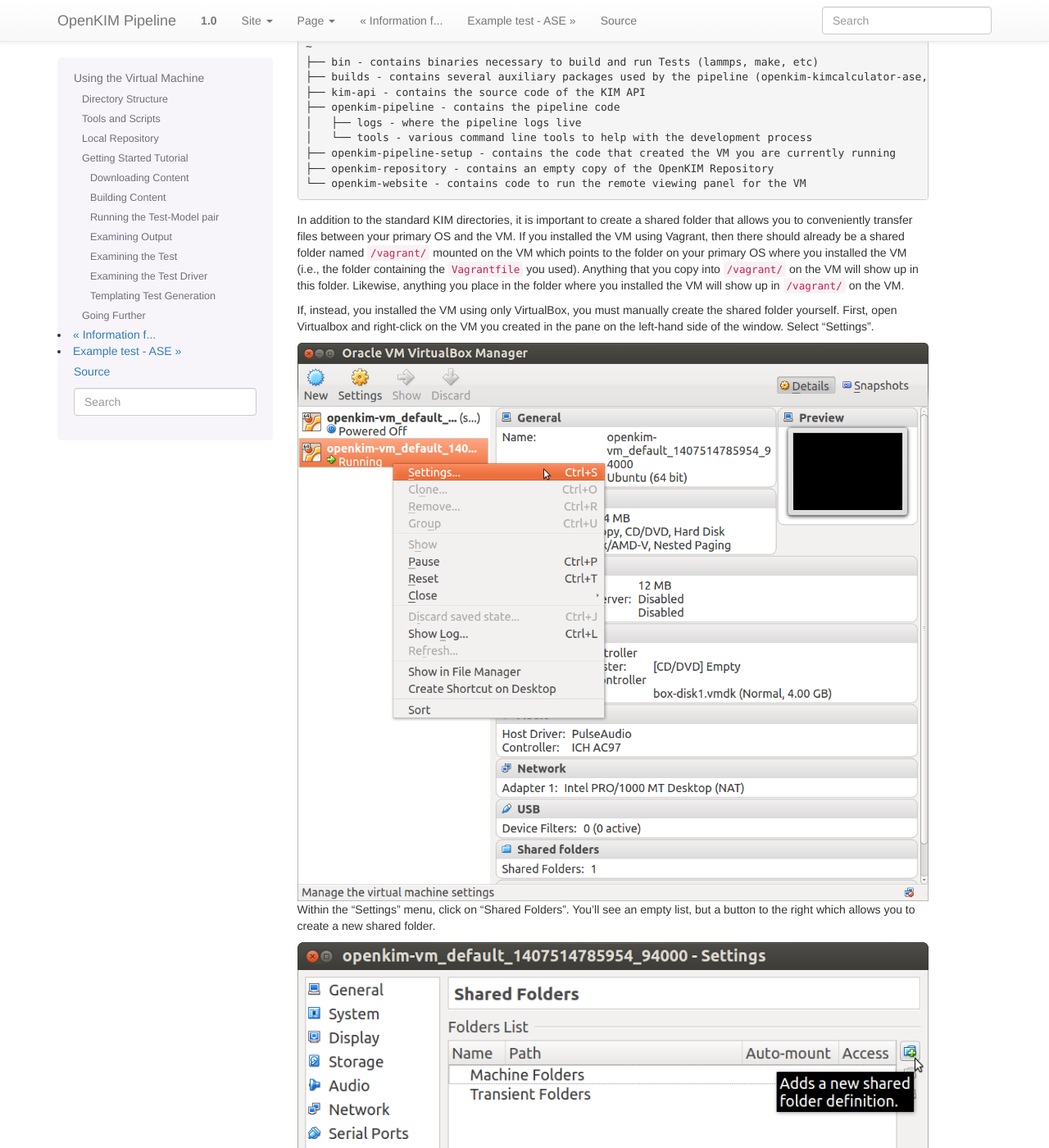
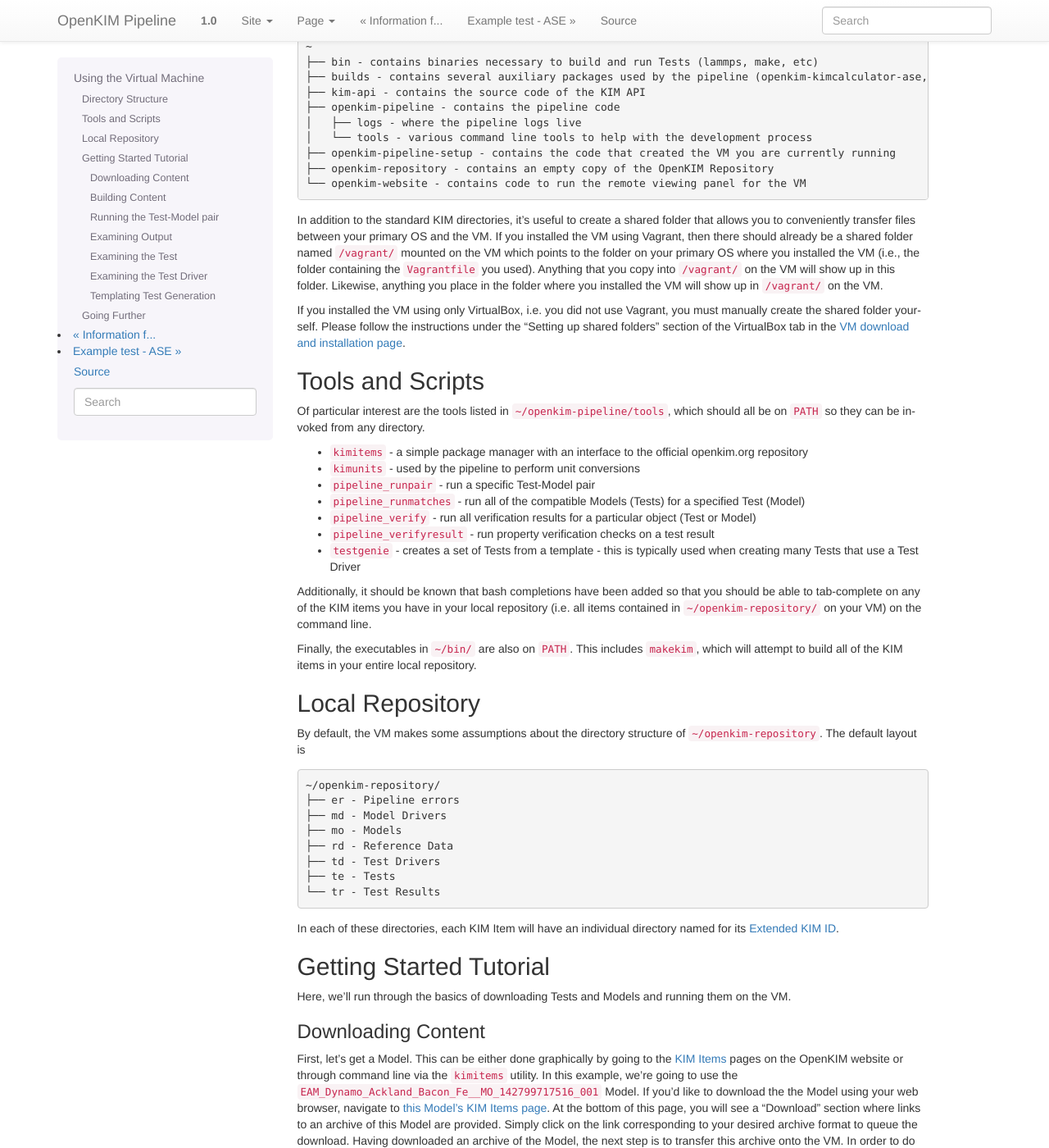
Before and after one commit to bjgjaefg23k/openkim-pipeline, a Sphinx documentation site: the page built from docs/tutorial_vm.rst, in a window 1280 px wide and 1400 px high, scrolled down 359 px. Shown: the whole window at 82% size. Built offline with Sphinx 7.4.7, drawn with Linux system fonts in a browser that asks for light colours; formulas are drawn with MathJax 3; some of the changed text lies outside the part shown.

Commit message:
Updated to point to "Setting up shared folders"

```diff
--- a/docs/tutorial_vm.rst
+++ b/docs/tutorial_vm.rst
@@ -23,25 +23,9 @@
     ├── openkim-repository - contains an empty copy of the OpenKIM Repository
     └── openkim-website - contains code to run the remote viewing panel for the VM
 
-In addition to the standard KIM directories, it is important to create a shared folder that allows you to conveniently transfer files between your primary OS and the VM.  If you installed the VM using Vagrant, then there should already be a shared folder named ``/vagrant/`` mounted on the VM which points to the folder on your primary OS where you installed the VM (i.e., the folder containing the ``Vagrantfile`` you used).  Anything that you copy into ``/vagrant/`` on the VM will show up in this folder.  Likewise, anything you place in the folder where you installed the VM will show up in ``/vagrant/`` on the VM.
+In addition to the standard KIM directories, it's useful to create a shared folder that allows you to conveniently transfer files between your primary OS and the VM.  If you installed the VM using Vagrant, then there should already be a shared folder named ``/vagrant/`` mounted on the VM which points to the folder on your primary OS where you installed the VM (i.e., the folder containing the ``Vagrantfile`` you used).  Anything that you copy into ``/vagrant/`` on the VM will show up in this folder.  Likewise, anything you place in the folder where you installed the VM will show up in ``/vagrant/`` on the VM.
 
-If, instead, you installed the VM using only VirtualBox, you must manually create the shared folder yourself.  First, open Virtualbox and right-click on the VM you created in the pane on the left-hand side of the window.  Select "Settings".
-
-.. image:: ./img/createsharedfolder1.png
-
-Within the "Settings" menu, click on "Shared Folders".  You'll see an empty list, but a button to the right which allows you to create a new shared folder.
-
-.. image:: ./img/createsharedfolder2.png
-
-In the menu that pops up, go to "Folder Path" and select a folder on your primary OS where you'd like to share files with the VM (in this example, I've used ``/home/user/Desktop/My_OpenKIM_VM/``.  Next, select a directory on the VM where you'd like to share files with your primary OS (I chose to name this ``/My_OpenKIM_VM/``).  For convenience, you'll want to check "Auto Mount" and "Make Permanent" so that the shared folder is always available when you boot the VM.
-
-.. image:: ./img/createsharedfolder3.png
-
-When you return to the "Shared Folders" menu, you should see the shared folder you created.
-
-.. image:: ./img/createsharedfolder4.png
-
-In this example, anything that is copied to ``/home/user/Desktop/My_OpenKIM_VM/`` on the machine running the VM will appear in the directory ``/My_OpenKIM_VM/`` on the VM, and vice versa.
+If you installed the VM using only VirtualBox, i.e. you did not use Vagrant, you must manually create the shared folder yourself.  Please follow the instructions under the "Setting up shared folders" section of the VirtualBox tab in the `VM download and installation page <downloads page>`_.
 
 Tools and Scripts
 -----------------
```
Also changed, not shown: docs/img/createsharedfolder1.png (deleted), docs/img/createsharedfolder2.png (deleted), docs/img/createsharedfolder3.png (deleted), docs/img/createsharedfolder4.png (deleted).
